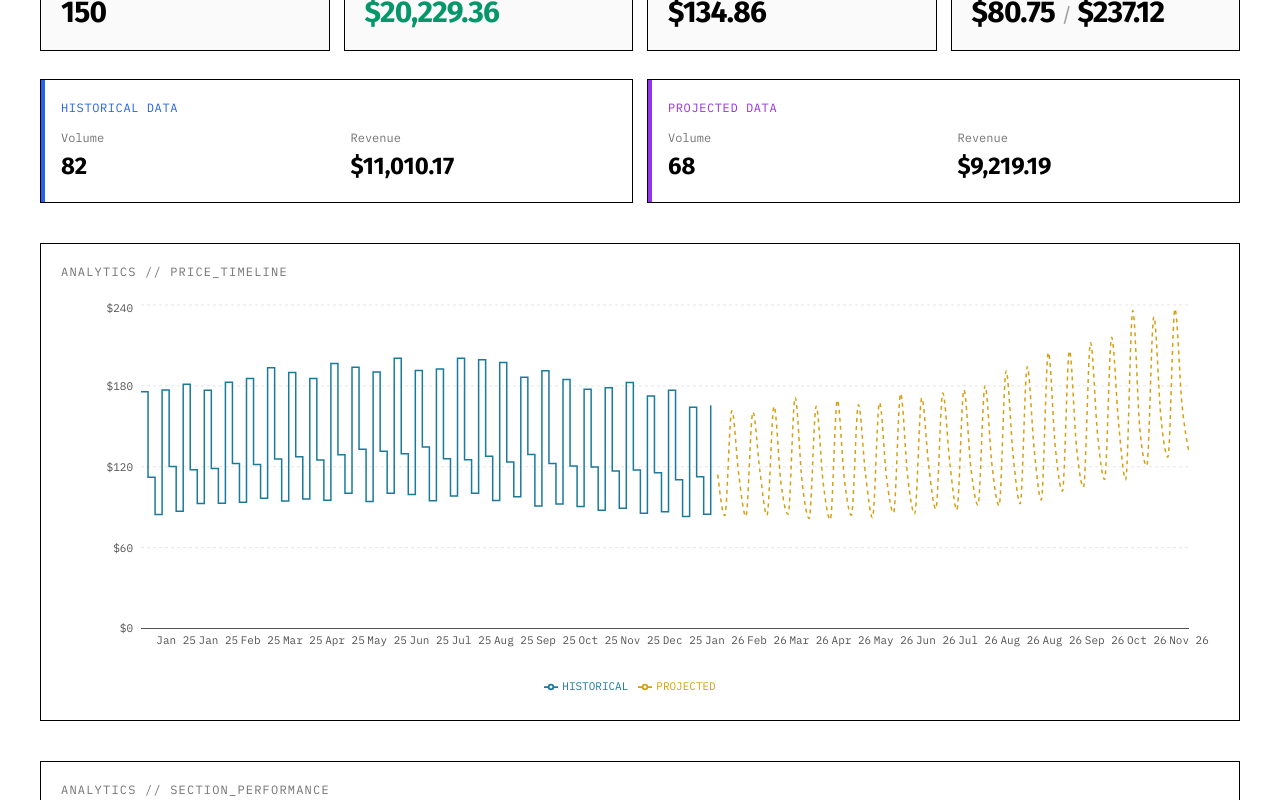
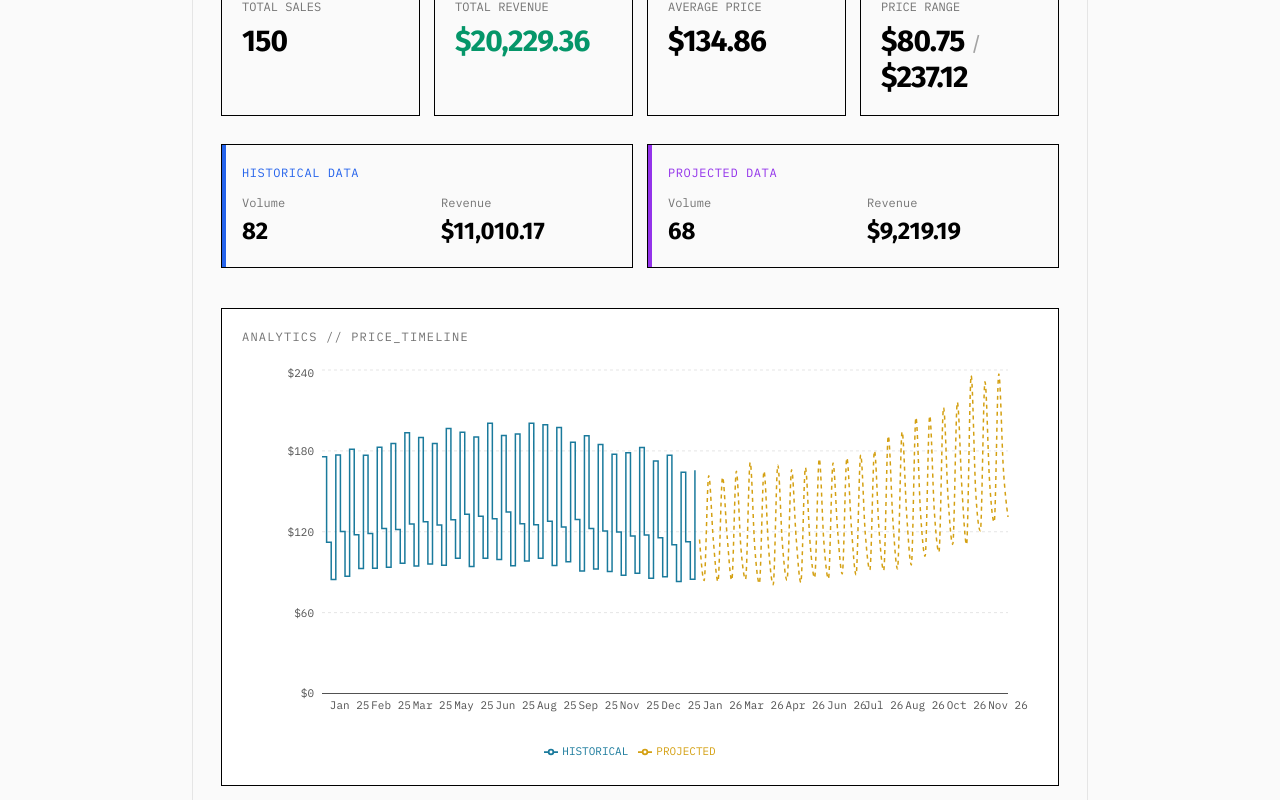
Before and after one commit to dhisonp/dynamic-pricing, a Next.js app: page / in a window 1280 px wide. Shown: the part 728-1528 px from the top of the page. Built offline with nearby package versions, Linux system fonts and the light colour scheme.

Commit message:
adjust borders

```diff
--- a/app/page.tsx
+++ b/app/page.tsx
@@ -73,8 +73,8 @@ export default function Home() {
   }
 
   return (
-    <div className="min-h-screen bg-background p-6 md:p-12">
-      <div className="max-w-7xl mx-auto">
+    <div className="min-h-screen bg-gray-50 dark:bg-gray-950 p-6 md:p-12">
+      <div className="max-w-4xl mx-auto sm:border border-gray-200 dark:border-gray-800 sm:p-7">
         <header className="mb-12 border-b border-default pb-6">
           <h1 className="text-4xl font-bold mb-2 tracking-tight">
             Event Sales Analytics
```
